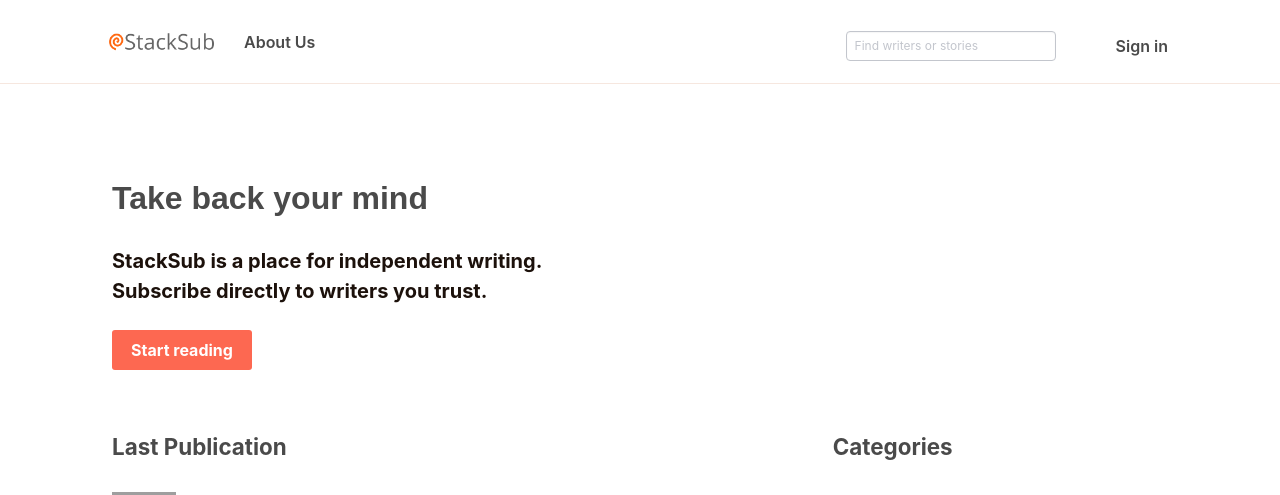
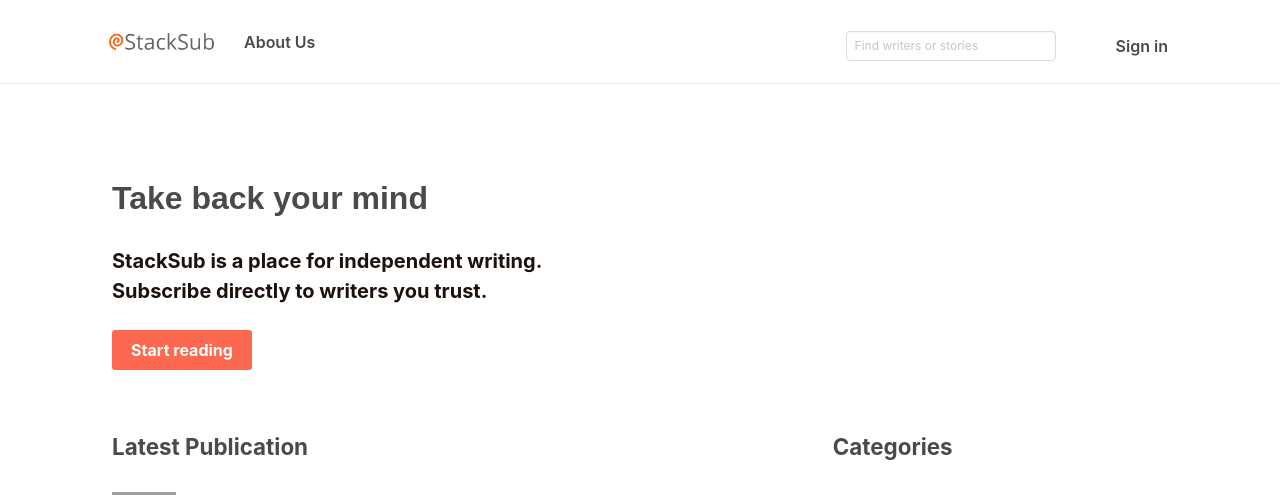
Before and after one commit to Srednogorie/react-blog, a React (Create React App) app: page / in a window 1280 px wide. Shown: the top 495 px of the page. Built offline with nearby package versions, Linux system fonts and the light colour scheme; no server answers; grey boxes are pictures that could not be loaded; a web font is replaced by a local one.

Commit message:
Improve mobile nav styling.

```diff
--- a/src/App.sass
+++ b/src/App.sass
@@ -13,9 +13,17 @@ body
   flex: 1
 .custom-nav
   border-bottom: 1px solid #f6e7df
-  min-height: 84px
+  height: 84px
   display: flex
   align-items: center
+.is-active-panel
+  position: absolute
+  right: 60px
+  top: 45px
+  border-radius: 8px
+.is-active-search
+  border: none
+  box-shadow: none
 .nav-link:active,
 .nav-link:hover,
 .nav-link:focus-within
--- a/src/components/Landing.js
+++ b/src/components/Landing.js
@@ -3,7 +3,7 @@ function Landing() {
         <div className="container px-6 landing-main">
             <div className="landing-pub">
                 <div>
-                    <h2 className="landing-pub-header">Last Publication</h2>
+                    <h2 className="landing-pub-header">Latest Publication</h2>
                 </div>
                 <div className="landing-pub-pub">
                     <a className="landing-publication" href="#">
--- a/src/components/Navigation.js
+++ b/src/components/Navigation.js
@@ -20,7 +20,7 @@ function Navigation() {
     }
     return (
         <nav className="navbar custom-nav">
-            <div className="container px-6">
+            <div className="container px-6 is-relative">
                 <div className="navbar-brand">
                     <Link to="/" className="logo-styles">
                         <img src={logo} alt='logo' className="logo-styles mr-3"/>
@@ -31,13 +31,13 @@ function Navigation() {
                         <span aria-hidden="true"></span>
                     </a>
                 </div>
-                <div className={`navbar-menu ${g.s.manage.toggleMenu ? 'is-active' : ''}`}>
+                <div className={`navbar-menu ${g.s.manage.toggleMenu ? 'is-active is-active-panel' : ''}`}>
                     <div className="navbar-start">
                         {g.s.manage.isAuthenticated && <Link to="/writers" className="navbar-item has-text-weight-semibold nav-link">Writers</Link>}
                         <Link to="/about" className="navbar-item has-text-weight-semibold nav-link">About Us</Link>
                     </div>
                     <div className="navbar-end">
-                        <input className="input is-align-self-center is-size-7 mr-6 mt-2 header-search" type="text" placeholder="Find writers or stories"/>
+                        <input className={`input is-align-self-center is-size-7 mr-6 mt-2 header-search" type="text ${g.s.manage.toggleMenu ? 'is-active-search' : ''}`} placeholder="Find writers or stories"/>
                         <div className="navbar-item">
                             <div className="buttons">
                                 {
--- a/src/pages/Register.js
+++ b/src/pages/Register.js
@@ -81,7 +81,7 @@ function Register() {
                     </div>
                     <div className="sign-buttons">
                         <button className="sign-submit" type="submit">Register</button>
-                        <span className="sign-span">or <Link to="/sign" className="sign-login-option">login</Link></span>
+                        <span className="sign-span"><Link to="/sign" className="sign-login-option">or login</Link></span>
                     </div>
                 </form>
             </div>
--- a/src/pages/SignPage.js
+++ b/src/pages/SignPage.js
@@ -67,7 +67,7 @@ function SignPage() {
                     </div>
                     <div className="sign-buttons">
                         <button className="sign-submit" type="submit" >Login</button>
-                        <span className="sign-span">or <Link to="/register" className="sign-login-option">register</Link></span>
+                        <span className="sign-span"><Link to="/register" className="sign-login-option">or register</Link></span>
                     </div>
                 </form>
             </div>
```
